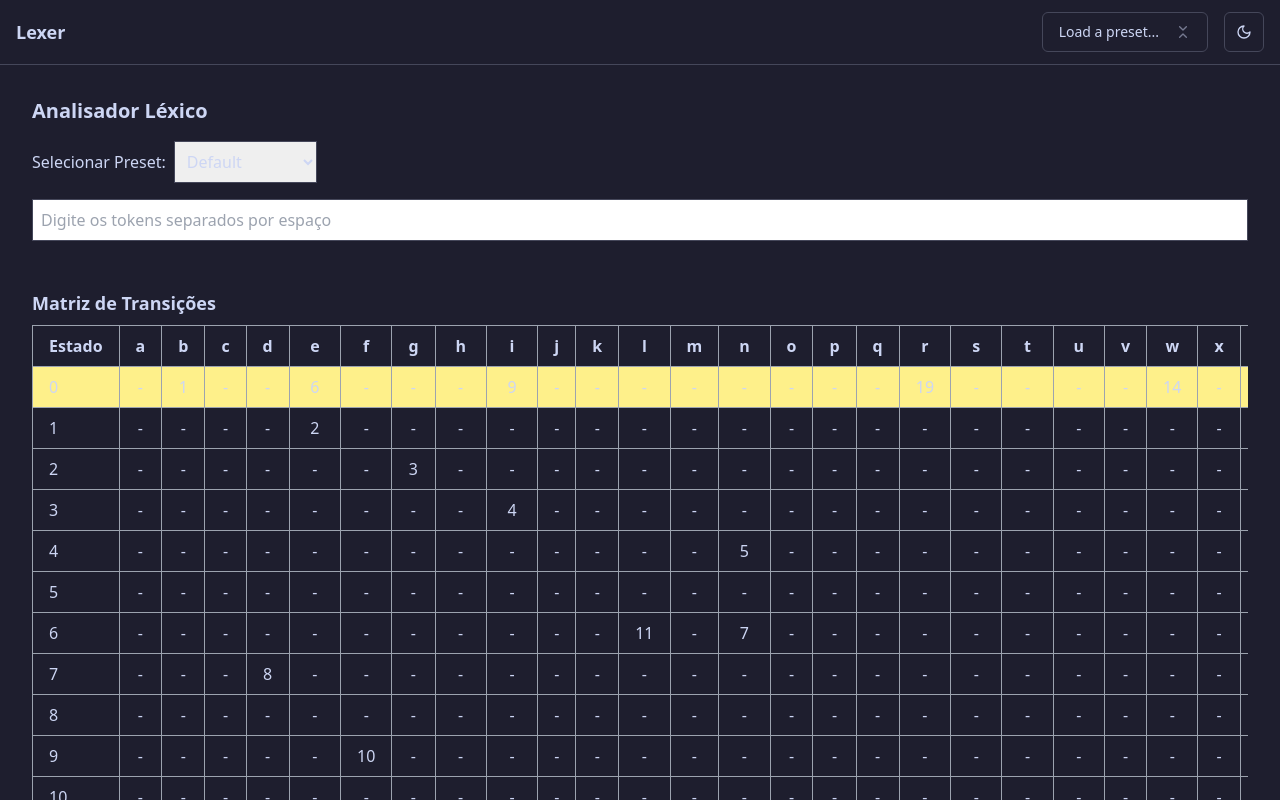
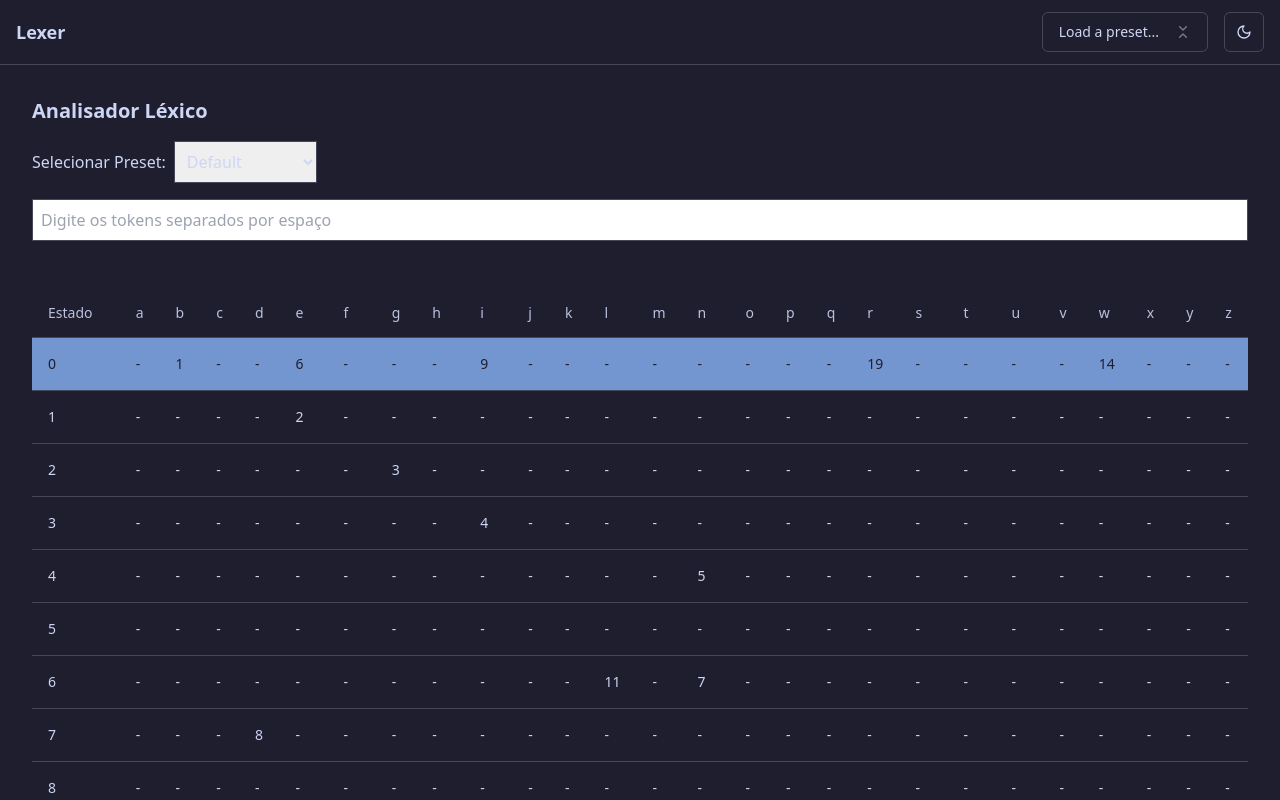
Before and after one commit to FelipeMalacarne/lexer, a React (Vite) app: page / in a window 1280 px wide. Shown: the top 800 px of the page. Built offline with nearby package versions, Linux system fonts and the light colour scheme.

Commit message:
Color fixes

```diff
--- a/src/components/transition-matrix.tsx
+++ b/src/components/transition-matrix.tsx
@@ -2,6 +2,15 @@
 
 import React from 'react';
 import { ALPHABET, ERROR_STATE } from '@/lib/automaton';
+import {
+  Table,
+  TableBody,
+  TableCaption,
+  TableCell,
+  TableHead,
+  TableHeader,
+  TableRow,
+} from '@/components/ui/table';
 
 interface TransitionMatrixProps {
   transitionMatrix: { [key: number]: { [symbol: string]: number } };
@@ -14,37 +23,39 @@ const TransitionMatrix: React.FC<TransitionMatrixProps> = ({ transitionMatrix, c
 
   return (
     <div className="mt-8">
-      <h3 className="text-lg font-semibold mb-2">Matriz de Transições</h3>
       <div className="overflow-x-auto">
-        <table className="table-auto w-full border-collapse border border-gray-400">
-          <thead>
-            <tr>
-              <th className="px-4 py-2 border border-gray-400">Estado</th>
-              {ALPHABET.map(symbol => (
-                <th key={symbol} className="px-4 py-2 border border-gray-400">{symbol}</th>
-              ))}
-            </tr>
-          </thead>
-          <tbody>
+        <Table className='bg-card' >
+            <TableCaption>Matriz de transações</TableCaption>
+            <TableHeader>
+                <TableRow>
+                <TableHead className='font-medium' >Estado</TableHead>
+                {ALPHABET.map(symbol => (
+                    <TableHead key={symbol} >{symbol}</TableHead>
+                ))}
+                </TableRow>
+            </TableHeader>
+          <TableBody>
             {sortedStates.map(state => (
-              <tr key={state} className={state === currentState ? 'bg-yellow-200' : ''}>
-                <td className="px-4 py-2 border border-gray-400">{state}</td>
+              <TableRow key={state} className={state === currentState ? 'bg-primary/80 text-primary-foreground hover:bg-primary/90' : 'text-foreground'}>
+                <TableCell className={'font-medium'}>{state}</TableCell>
                 {ALPHABET.map(symbol => (
-                  <td key={symbol} className="px-4 py-2 border border-gray-400 text-center">
+                  <TableCell key={symbol} >
                     {transitionMatrix[state][symbol] !== undefined ? transitionMatrix[state][symbol] : '-'}
-                  </td>
+                  </TableCell>
                 ))}
-              </tr>
+              </TableRow>
             ))}
             {/* Estado de Erro */}
-            <tr className={currentState === ERROR_STATE ? 'bg-red-200' : ''}>
-              <td className="px-4 py-2 border border-gray-400">{ERROR_STATE} (Erro)</td>
+            <TableRow className={currentState === ERROR_STATE ? 'bg-red-200' : ''}>
+              <TableCell >{ERROR_STATE} (Erro)</TableCell>
+{/* className="px-4 py-2 border border-gray-400" */}
               {ALPHABET.map(symbol => (
-                <td key={symbol} className="px-4 py-2 border border-gray-400 text-center">-</td>
+// className="px-4 py-2 border border-gray-400 text-center"
+                <TableCell key={symbol} >-</TableCell>
               ))}
-            </tr>
-          </tbody>
-        </table>
+            </TableRow>
+          </TableBody>
+        </Table>
       </div>
     </div>
   );
```
